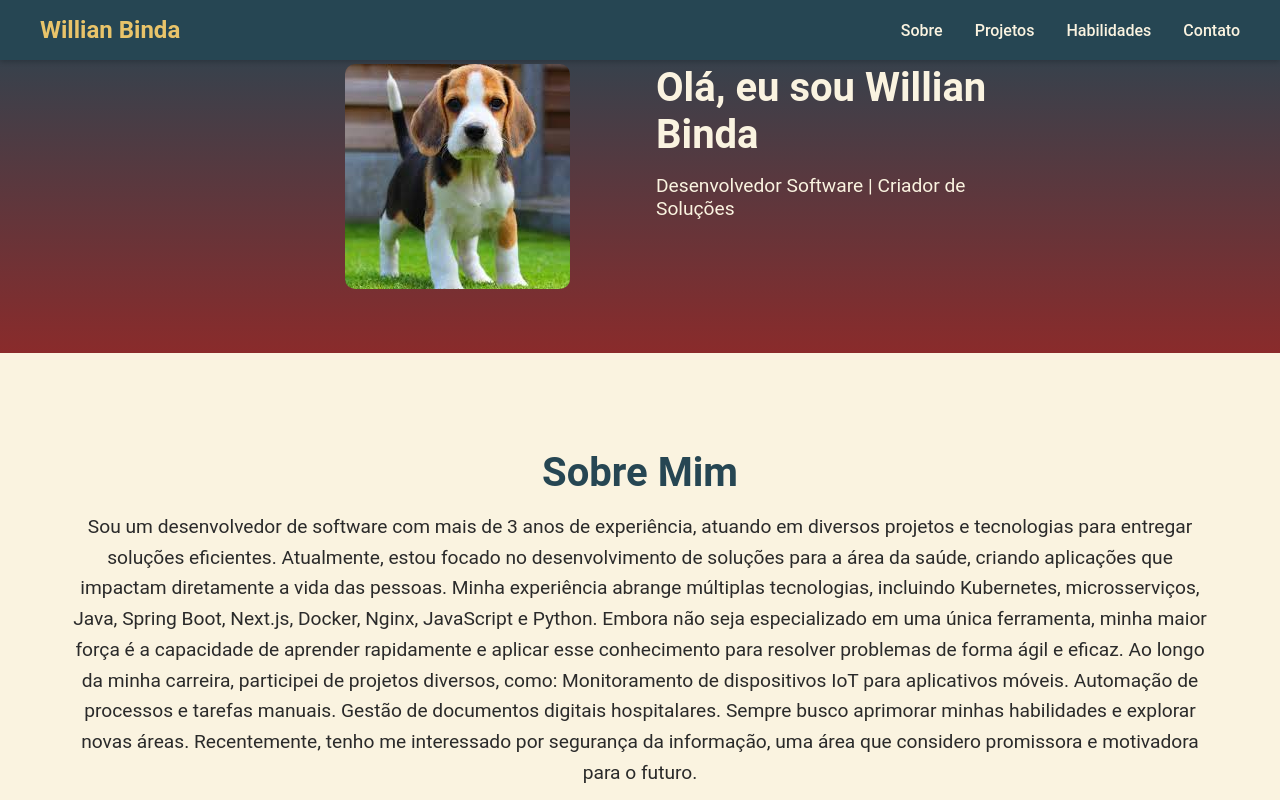
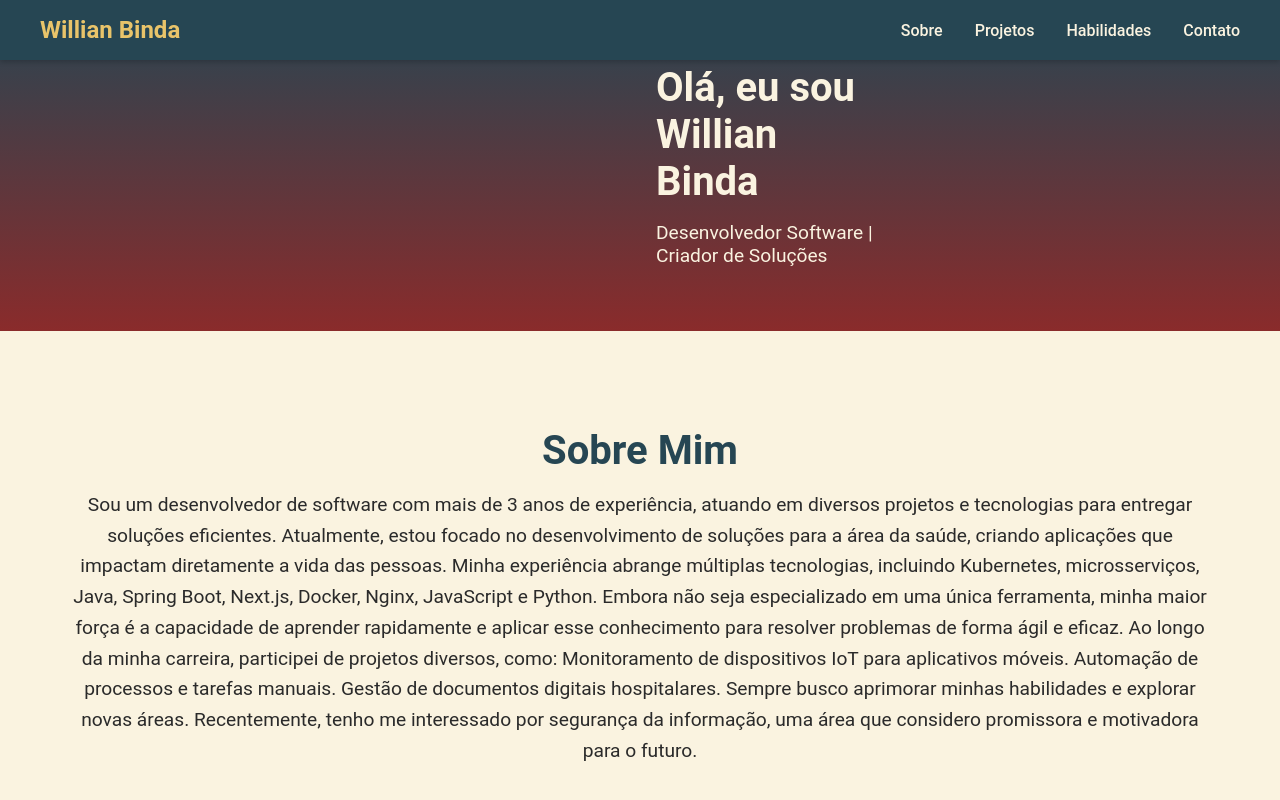
Before and after one commit to willianBinda/willianBinda, a plain HTML site: page index.html in a window 1280 px wide. Shown: the top 800 px of the page. Drawn offline with Linux system fonts and the light colour scheme.

Commit message:
fix: removendo foto

```diff
--- a/index.html
+++ b/index.html
@@ -39,7 +39,7 @@
     <section id="hero">
       <div class="hero-container">
         <div class="hero-image">
-          <img src="assets/beaggle.jpeg" alt="Foto de Willian Binda" />
+          <!-- <img src="assets/beaggle.jpeg" alt="Foto de Willian Binda" /> -->
         </div>
         <div class="hero-text">
           <h1>Olá, eu sou Willian Binda</h1>
```
